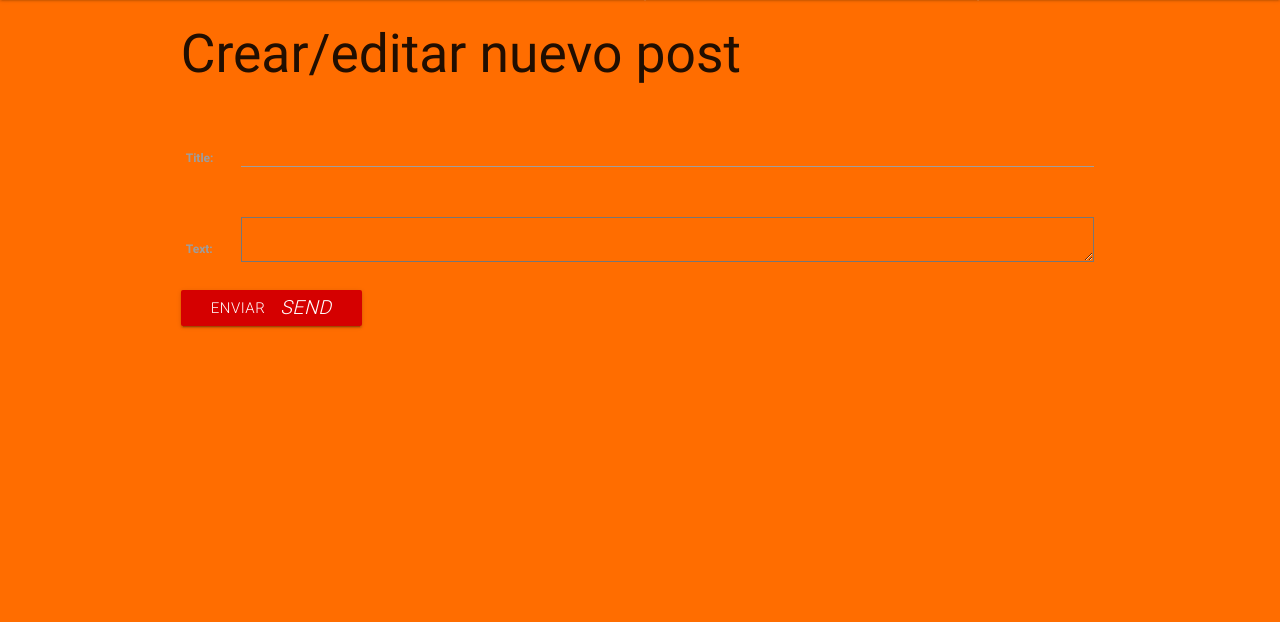
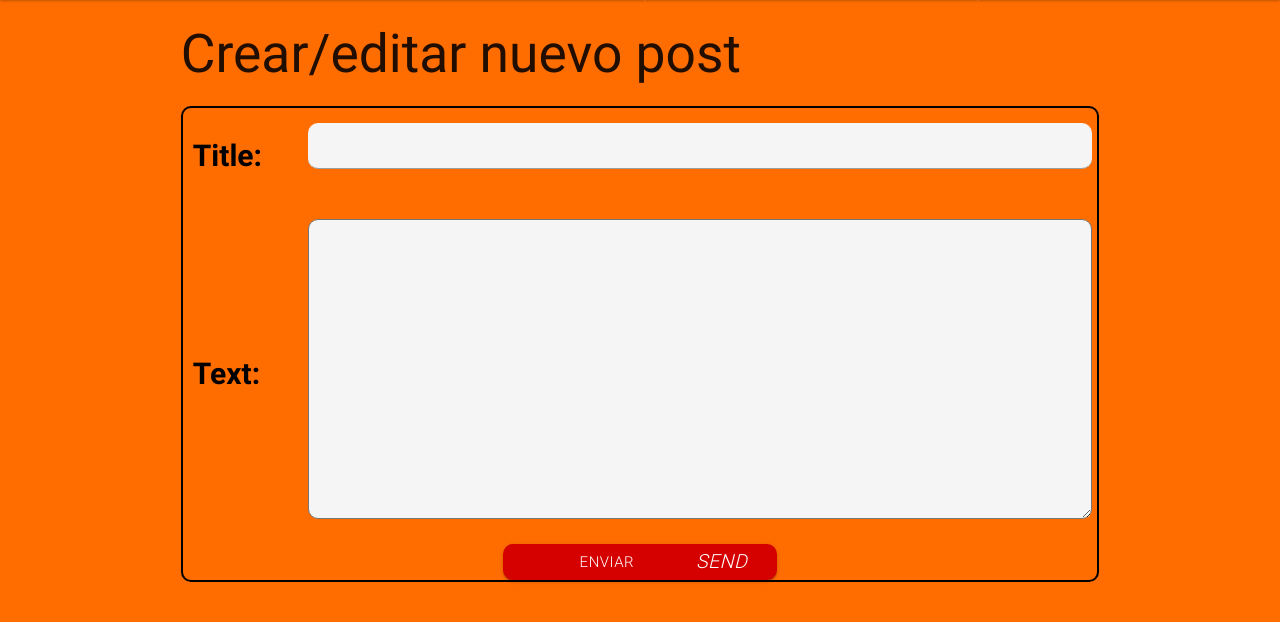
Before and after one commit to NeelBit/my-first-blog, a Django app: page /post/new in a window 1280 px wide. Shown: the part 102-724 px from the top of the page. Run offline with Django 3.2, Linux system fonts and the light colour scheme; some libraries are stand-ins or nearby versions.

Commit message:
Cambios en el css del formulario

```diff
--- a/blog/static/css/blog.css
+++ b/blog/static/css/blog.css
@@ -1,4 +1,29 @@
-/*body{
-    background-color: chocolate;
+label{
+    margin: 5px 5px;
+    color: black;
+    background-color: transparent;
+    font-size: 2rem;
 }
-*/
+
+#id_title, #id_text{
+    background-color: whitesmoke;
+    color: black;
+    border-radius: 10px;
+
+}
+
+#id_text{
+    height: 300px;
+}
+
+#formulario{
+    border: 2px black solid;
+    border-radius: 10px;
+}
+
+#btn_enviar{
+    display: block;
+    margin: 0px auto;
+    width: 30%;
+    border-radius: 10px;
+}
--- a/blog/templates/blog/base.html
+++ b/blog/templates/blog/base.html
@@ -1,15 +1,17 @@
 <!DOCTYPE html>
 {% load static %}
+
 <html lang="es">
 <head>
+
     <meta charset="UTF-8">
     <meta http-equiv="X-UA-Compatible" content="IE=edge">
     <meta name="viewport" content="width=device-width, initial-scale=1.0">
     <title>Blog django-girls</title>
 
     <link rel="stylesheet" type="text/css" href="{% static 'css/materialize-icons.css' %}">
+	<link rel="stylesheet" type="text/css" href="{% static 'css/materialize.min.css' %}">
 
-	<link rel="stylesheet" type="text/css" href="{% static 'css/materialize.min.css' %}">
 	<script type="text/javascript" src="{% static 'js/jquery-1.12.1.min.js' %}"></script>
 	<script type="text/javascript" src="{% static 'js/materialize.min.js' %}"></script>
 
--- a/blog/templates/blog/post_new.html
+++ b/blog/templates/blog/post_new.html
@@ -2,21 +2,19 @@
 
     {% block content %}
 
-        <h2>Crear/editar nuevo post</h2>
+        <h2 id="titulo_new_post">Crear/editar nuevo post</h2>
 
-        <form method="POST" style="border-radius: 10px;" class="flow-text"> {% csrf_token %}
+        <form id="formulario" method="POST" style="border-radius: 10px;" class="flow-text text-black"> {% csrf_token %}
             <table class="flow-text text-black">
 
-            {{ form.as_table}}
+                {{ form.as_table}}
 
             </table>
 
-            <button class="btn waves-effect red accent-4 center-align" type="submit" name="enviar">Enviar
+            <button id="btn_enviar" class="btn waves-effect red accent-4 center-align" type="submit" name="enviar">Enviar
                 <i class="material-icons right">send</i>
             </button>
 
         </form>
 
-
-
     {% endblock %}
```
